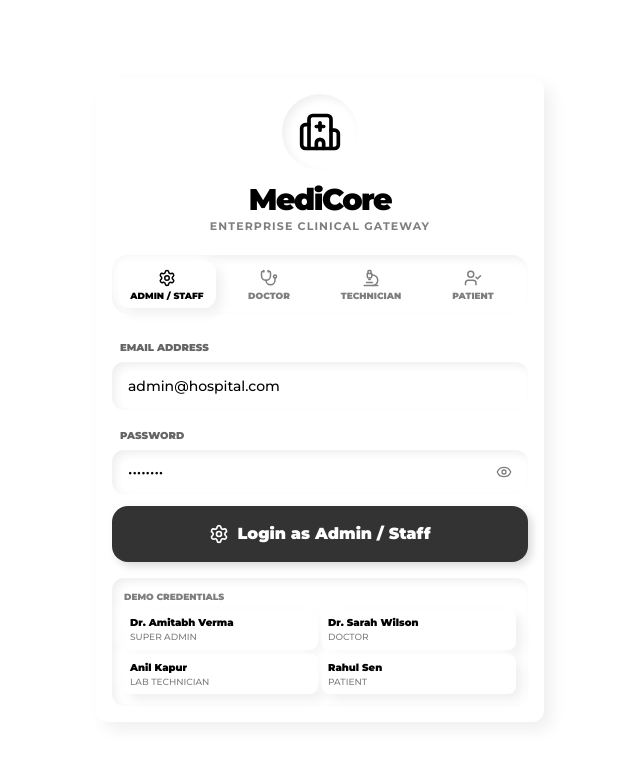
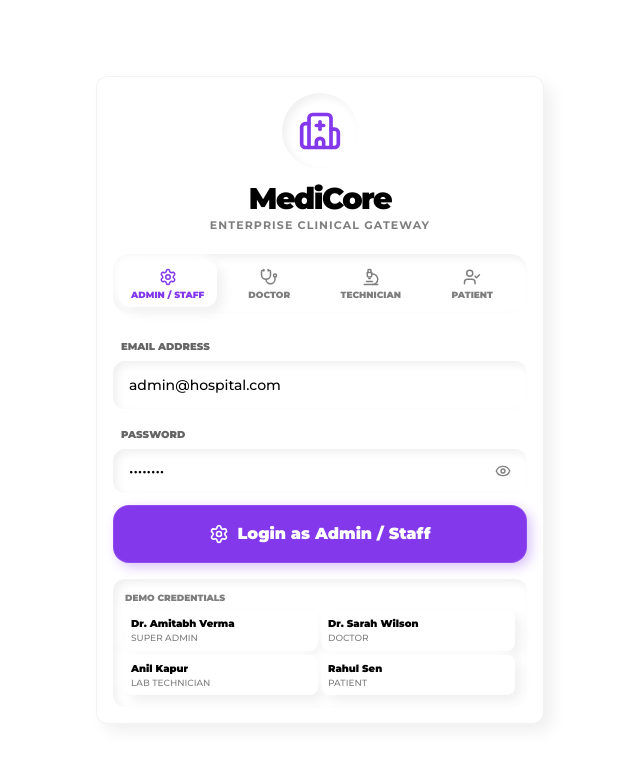
Before and after one commit to ulfathai003/hospital, a React (Vite) app: page / in a window 1280 px wide. Shown: the top 764 px of the page, without its empty margins (320-960 px from the left). Built offline with nearby package versions, Linux system fonts and the light colour scheme.

Commit message:
feat: add purple accents, borders, and smooth scroll

```diff
--- a/src/App.tsx
+++ b/src/App.tsx
@@ -197,7 +197,7 @@ const PatientRegModal = ({ onClose, onSave }: RegModalProps) => {
 
             {/* System Controlled Info */}
             <div className="col-span-2 nm-inset px-3 py-1.5 rounded-xl bg-[var(--color-nm-accent-light)]/10">
-              <span className="text-[10px] font-black uppercase tracking-widest text-[var(--color-nm-accent)]">Personal Information</span>
+              <span className="text-[10px] font-black uppercase tracking-widest text-[#8338ec]">Personal Information</span>
             </div>
 
             <S label="Registration Type" field="registrationType" options={REG_TYPES} required half />
@@ -299,8 +299,8 @@ const PatientsModule = ({ user, patients, setPatients, showToast }: any) => {
     <div className="nm-flat p-4 rounded-2xl animate-fade-in h-full flex flex-col gap-3">
       <div className="flex justify-between items-center">
         <h2 className="text-lg font-black flex items-center gap-2 text-black">
-          <Users size={20} className="text-[var(--color-nm-accent)]" /> Patient Registry
-          <span className="nm-inset px-2 py-0.5 rounded-full text-xs text-[var(--color-nm-accent)]">{patients.length}</span>
+          <Users size={20} className="text-[#8338ec]" /> Patient Registry
+          <span className="nm-inset px-2 py-0.5 rounded-full text-xs text-[#8338ec]">{patients.length}</span>
         </h2>
         {canRegister && (
           <NmBtn onClick={() => setShowReg(true)} accent className="flex items-center gap-2">
@@ -335,7 +335,7 @@ const PatientsModule = ({ user, patients, setPatients, showToast }: any) => {
               <tr><td colSpan={7} className="py-8 text-center opacity-40 font-bold">No patients found</td></tr>
             ) : filtered.map((p: Patient) => (
               <tr key={p.id} className="hover:bg-[var(--color-nm-accent-light)]/5 transition-colors">
-                <td className="py-2 pr-3 font-bold text-[var(--color-nm-accent)]">{p.uhid}</td>
+                <td className="py-2 pr-3 font-bold text-[#8338ec]">{p.uhid}</td>
                 <td className="py-2 pr-3 font-black">{p.fullName}</td>
                 <td className="py-2 pr-3 font-medium">{p.gender}</td>
                 <td className="py-2 pr-3 font-medium">{p.mobileNo}</td>
@@ -375,10 +375,10 @@ const DashboardModule = ({ user, patients, setActiveTab }: any) => {
       </h2>
       <div className="grid grid-cols-2 gap-3 flex-1">
         {[
-          { label:'My UHID', value: user.uhid || 'UHID-2026-0001', icon: UserCheck, color:'text-[var(--color-nm-accent)]' },
-          { label:'Active Appointments', value: '2', icon: Calendar, color:'text-[var(--color-nm-accent)]' },
-          { label:'Lab Results Pending', value: '1', icon: FlaskConical, color:'text-[var(--color-nm-accent)]' },
-          { label:'Outstanding Bills', value: '₹2,400', icon: CreditCard, color:'text-[var(--color-nm-accent)]' },
+          { label:'My UHID', value: user.uhid || 'UHID-2026-0001', icon: UserCheck, color:'text-[#8338ec]' },
+          { label:'Active Appointments', value: '2', icon: Calendar, color:'text-[#8338ec]' },
+          { label:'Lab Results Pending', value: '1', icon: FlaskConical, color:'text-[#8338ec]' },
+          { label:'Outstanding Bills', value: '₹2,400', icon: CreditCard, color:'text-[#8338ec]' },
         ].map((k, i) => (
           <div key={i} className="nm-inset p-4 rounded-xl flex flex-col gap-1">
             <k.icon size={20} className={k.color} />
@@ -482,10 +482,10 @@ const DashboardModule = ({ user, patients, setActiveTab }: any) => {
       </h2>
       <div className="grid grid-cols-4 gap-2">
         {[
-          { label:'Total Patients', value: String(patients.length), icon:Users,     color:'text-[var(--color-nm-accent)]' },
-          { label:'Active OPDs',    value:'42',                     icon:Calendar,  color:'text-[var(--color-nm-accent)]'},
-          { label:'Beds Occupied',  value:'18/45',                  icon:Hospital,  color:'text-[var(--color-nm-accent)]'},
-          { label:'Revenue Today',  value:'₹42,500',                icon:BarChart3, color:'text-[var(--color-nm-accent)]'},
+          { label:'Total Patients', value: String(patients.length), icon:Users,     color:'text-[#8338ec]' },
+          { label:'Active OPDs',    value:'42',                     icon:Calendar,  color:'text-[#8338ec]'},
+          { label:'Beds Occupied',  value:'18/45',                  icon:Hospital,  color:'text-[#8338ec]'},
+          { label:'Revenue Today',  value:'₹42,500',                icon:BarChart3, color:'text-[#8338ec]'},
         ].map((kpi, i) => (
           <div key={i} className="nm-inset p-3 rounded-xl">
             <div className="flex items-center justify-between mb-1">
@@ -600,7 +600,7 @@ const LoginScreen = ({ onLogin }: LoginProps) => {
         {/* Logo */}
         <div className="text-center mb-5">
           <div className="inline-flex nm-inset p-4 rounded-full mb-3">
-            <Hospital size={44} className="text-[var(--color-nm-accent)]" />
+            <Hospital size={44} className="text-[#8338ec]" />
           </div>
           <h1 className="text-3xl font-black text-black tracking-tighter">MediCore</h1>
           <p className="text-[11px] font-bold uppercase opacity-50 tracking-widest">Enterprise Clinical Gateway</p>
@@ -611,7 +611,7 @@ const LoginScreen = ({ onLogin }: LoginProps) => {
           {ROLE_TABS.map(r => (
             <button key={r.key} onClick={() => handleTabChange(r.key)}
               className={`flex flex-col items-center gap-1 py-2 px-1 rounded-xl transition-all text-center ${
-                roleTab === r.key ? `nm-flat text-[var(--color-nm-accent)] font-black` : 'opacity-50 font-bold hover:opacity-75'
+                roleTab === r.key ? `nm-flat text-[#8338ec] font-black` : 'opacity-50 font-bold hover:opacity-75'
               }`}>
               <r.icon size={18} />
               <span className="text-[9px] uppercase font-black leading-none">{r.label}</span>
@@ -716,8 +716,8 @@ const NAV_BY_ROLE: Record<string, Array<{ id: string; icon: any; label: string }
 };
 
 const ROLE_BADGE_COLORS: Record<string,string> = {
-  SUPER_ADMIN:'text-[var(--color-nm-accent)]', DOCTOR:'text-[var(--color-nm-accent)]', LAB_TECHNICIAN:'text-[var(--color-nm-accent)]',
-  PATIENT:'text-[var(--color-nm-accent)]', RECEPTIONIST:'text-[var(--color-nm-accent)]', PHARMACIST:'text-[var(--color-nm-accent)]',
+  SUPER_ADMIN:'text-[#8338ec]', DOCTOR:'text-[#8338ec]', LAB_TECHNICIAN:'text-[#8338ec]',
+  PATIENT:'text-[#8338ec]', RECEPTIONIST:'text-[#8338ec]', PHARMACIST:'text-[#8338ec]',
 };
 
 // ─── MAIN APP ──────────────────────────────────────────────────────────────────
@@ -746,9 +746,9 @@ export default function App() {
   if (loading) return (
     <div className="h-screen flex flex-col items-center justify-center gap-4 bg-[var(--color-nm-bg)]">
       <div className="nm-flat p-8 rounded-full">
-        <Hospital size={48} className="text-[var(--color-nm-accent)] animate-pulse" />
+        <Hospital size={48} className="text-[#8338ec] animate-pulse" />
       </div>
-      <p className="font-black text-lg text-[var(--color-nm-accent)] tracking-widest animate-pulse">LOADING MEDICORE HMS...</p>
+      <p className="font-black text-lg text-[#8338ec] tracking-widest animate-pulse">LOADING MEDICORE HMS...</p>
     </div>
   );
 
@@ -811,7 +811,7 @@ export default function App() {
             {user.role.replace('_',' ')}
           </p>
         </div>
-        <button onClick={handleLogout} className="mt-1 p-2.5 rounded-xl nm-button text-black font-black flex items-center gap-2.5 hover:opacity-90 transition-all">
+        <button onClick={handleLogout} className="mt-1 p-2.5 rounded-xl nm-button text-[#8338ec] font-black flex items-center gap-2.5 hover:opacity-90 transition-all">
           <LogOut size={18} className="shrink-0" />
           <span className="text-[11px] hidden lg:block">Sign Out</span>
         </button>
--- a/src/index.css
+++ b/src/index.css
@@ -5,8 +5,13 @@
   --color-nm-bg: #ffffff;
   --color-nm-shadow-light: #ffffff;
   --color-nm-shadow-dark: #f0f0f0;
-  --color-nm-accent: #000000;
-  --color-nm-accent-light: #333333;
+  --color-nm-accent: #8338ec;
+  --color-nm-accent-light: #9d50bb;
+  --nm-border: 1px solid rgba(0, 0, 0, 0.05);
+}
+
+html {
+  scroll-behavior: smooth;
 }
 
 body {
@@ -34,31 +39,47 @@ body {
 
   .nm-button {
     background: var(--color-nm-bg);
+    border: var(--nm-border);
     box-shadow: 4px 4px 8px var(--color-nm-shadow-dark),
                 -4px -4px 8px var(--color-nm-shadow-light);
-    transition: all 0.2s ease;
+    transition: all 0.3s cubic-bezier(0.4, 0, 0.2, 1);
+  }
+
+  .nm-button:hover {
+    transform: translateY(-2px);
+    border-color: var(--color-nm-accent);
+    color: var(--color-nm-accent);
   }
 
   .nm-button-accent {
-    background: var(--color-nm-accent-light);
+    background: var(--color-nm-accent);
     color: white;
-    box-shadow: 4px 4px 8px rgba(0, 0, 0, 0.15),
-                -4px -4px 8px rgba(255, 255, 255, 0.2);
-    transition: all 0.2s ease;
+    border: 1px solid rgba(255, 255, 255, 0.1);
+    box-shadow: 4px 4px 12px rgba(131, 56, 236, 0.3),
+                -4px -4px 12px rgba(255, 255, 255, 0.2);
+    transition: all 0.3s cubic-bezier(0.4, 0, 0.2, 1);
+  }
+
+  .nm-button-accent:hover {
+    filter: brightness(1.1);
+    transform: translateY(-2px);
+    box-shadow: 6px 6px 16px rgba(131, 56, 236, 0.4);
   }
 
   .nm-button:active, .nm-button-accent:active {
     box-shadow: inset 2px 2px 5px var(--color-nm-shadow-dark),
                 inset -2px -2px 5px var(--color-nm-shadow-light);
-    transform: scale(0.98);
+    transform: scale(0.96);
   }
 
   .nm-card {
     border-radius: 12px;
     padding: 1rem;
     background: var(--color-nm-bg);
+    border: var(--nm-border);
     box-shadow: 8px 8px 16px var(--color-nm-shadow-dark),
-                -8px -8px 16px var(--color-nm-shadow-light);
+                -6px -6px 12px var(--color-nm-shadow-light);
+    transition: all 0.3s ease;
   }
 
   /* Compact spacing rules */
```
